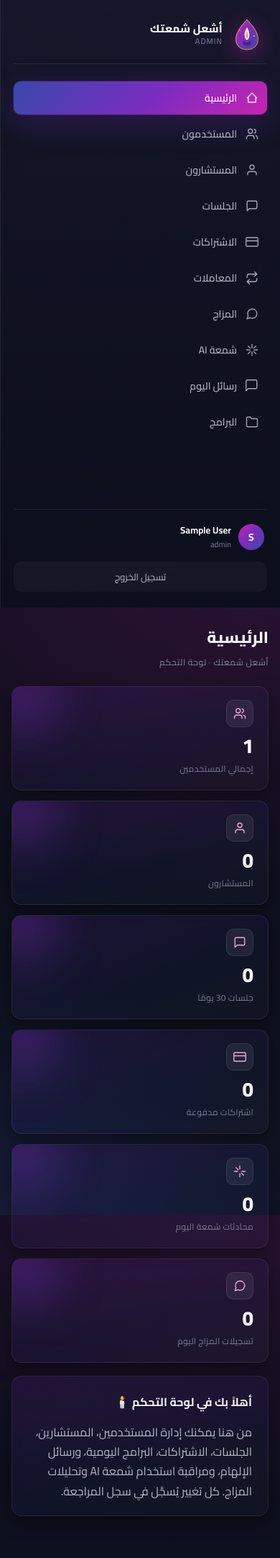
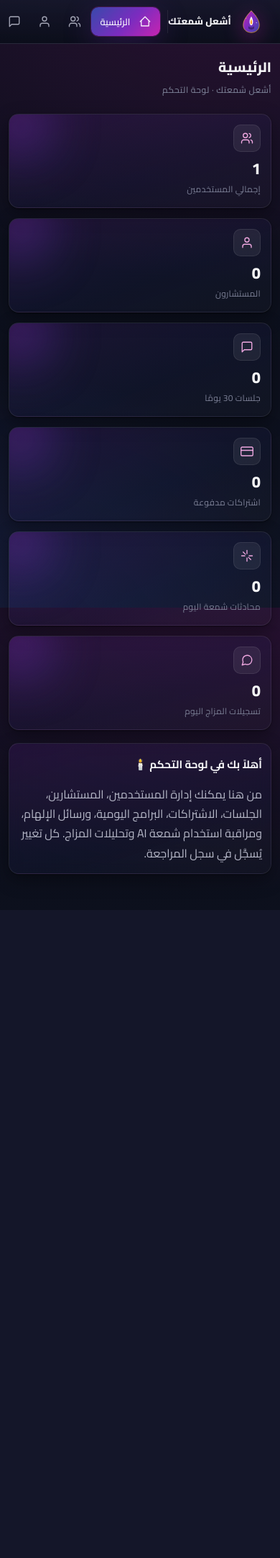
Before and after one commit to eranetsa/lityourcandle-backend, a PHP site: page /admin/index.php in a window 390 px wide. Shown: the whole page at 72% size. After the commit the page ends 1261 px from the top, so only its background shows below. Run offline with PHP 8.4, Linux system fonts and the light colour scheme; the visitor is signed in with stand-in values (Sample User, id 1); data that the repository does not hold is empty.

Commit message:
Mobile-friendly admin layout
The admin shell was a fixed two-column desktop grid. Below 900px the
sidebar collapsed into a 100vh block before the main content (eating
the entire first screen on a phone) and tables wider than the card
just clipped without affording any way to scroll.

Two breakpoints, no markup changes:

* ≤900px — sidebar becomes a horizontal scrolling icon strip pinned
  to the top. Brand shrinks, nav items go icon-only (the active item
  keeps its label so the user knows where they are), and the
  user-info block hides leaving just a compact logout pill on the
  trailing edge.
* ≤700px — main padding drops, card padding tightens, tables can
  scroll horizontally inside their card with a sensible 540px floor
  so columns stay readable. Topbar/stat typography scales down a tier.

No JS, no new assets, no new markup — just CSS rules added to the
existing layout's <style> block.

Co-Authored-By: Claude Opus 4.7 (1M context) <noreply@anthropic.com>

```diff
--- a/public/admin/views/_layout_top.php
+++ b/public/admin/views/_layout_top.php
@@ -213,6 +213,69 @@ $initials  = mb_strtoupper(mb_substr((string)($_SESSION['admin_name'] ?? 'A'), 0
   .auth-card .sub { color: var(--text-muted); font-size: 13px; text-align: center; margin-bottom: 22px; }
   .auth-card .err { background: rgba(239,68,68,0.1); border: 1px solid rgba(239,68,68,0.3); color: #fca5a5; padding: 10px 12px; border-radius: 10px; font-size: 13px; margin-bottom: 14px; }
   .auth-card button { width: 100%; justify-content: center; padding: 12px; margin-top: 6px; }
+
+  /* Mobile (≤900px): collapse the side rail into a horizontal scrolling
+     icon strip at the top and let the main column take full width. The
+     active item keeps its label so the user can tell where they are; the
+     rest become icon-only pills that scroll horizontally. */
+  @media (max-width: 900px) {
+    .sidebar {
+      position: static;
+      height: auto;
+      flex-direction: row;
+      align-items: center;
+      gap: 10px;
+      padding: 10px 14px;
+      overflow-x: auto;
+      overflow-y: hidden;
+      border-inline-end: 0;
+      border-bottom: 1px solid var(--border-soft);
+      scrollbar-width: none;
+    }
+    .sidebar::-webkit-scrollbar { display: none; }
+    .sidebar .brand {
+      border-bottom: 0;
+      border-inline-end: 1px solid var(--border-soft);
+      padding: 0 10px 0 0;
+      flex-shrink: 0;
+    }
+    .sidebar .brand .logo { width: 32px; height: 32px; }
+    .sidebar .brand .name { font-size: 13px; }
+    .sidebar .brand .name small { display: none; }
+    .nav { flex-direction: row; gap: 4px; flex-shrink: 0; }
+    .nav a { padding: 8px 10px; font-size: 13px; white-space: nowrap; }
+    .nav a span { display: none; }
+    .nav a.active span { display: inline; }
+    .nav a.active { padding: 8px 12px; }
+    .side-foot {
+      margin-top: 0;
+      margin-inline-start: auto;
+      flex-direction: row;
+      align-items: center;
+      gap: 8px;
+      border-top: 0;
+      padding-top: 0;
+      flex-shrink: 0;
+    }
+    .side-foot .who { display: none; }
+    .side-foot .logout { padding: 6px 10px; font-size: 12px; white-space: nowrap; }
+  }
+
+  /* Phone (≤700px): wide tables would otherwise blow the card's width.
+     Make the card itself scroll horizontally and pin a sane minimum
+     table width so the columns don't squash to unreadable mush. */
+  @media (max-width: 700px) {
+    .main { padding: 14px 12px 32px; }
+    .card { padding: 14px 12px; overflow-x: auto; }
+    .card > table { min-width: 540px; }
+    .card h2 { font-size: 15px; }
+    th, td { padding: 8px 8px; font-size: 13px; }
+    thead th { font-size: 10px; letter-spacing: .8px; }
+    .topbar h1 { font-size: 19px; }
+    .stat .n { font-size: 22px; }
+    .stat { padding: 14px 14px; }
+    .btn-sm { padding: 5px 10px; font-size: 11px; }
+  }
 </style>
 
 <svg width="0" height="0" style="position: absolute" aria-hidden="true">
```
